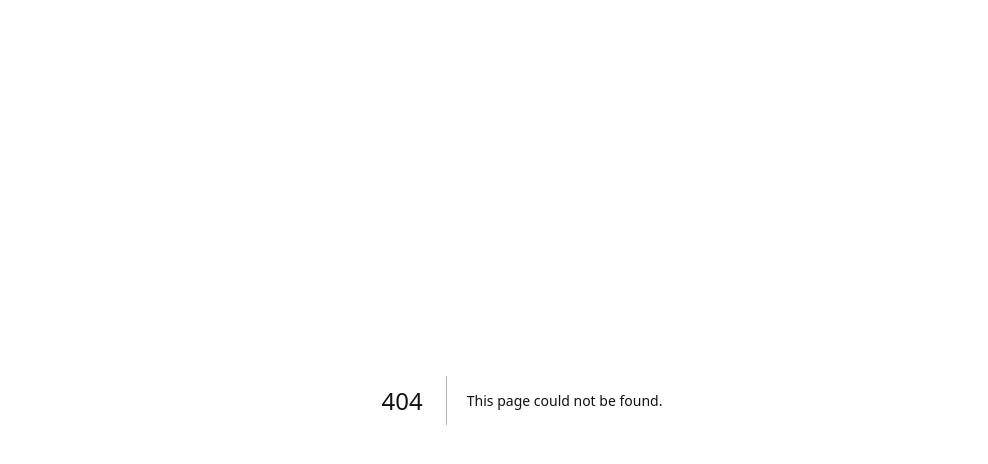
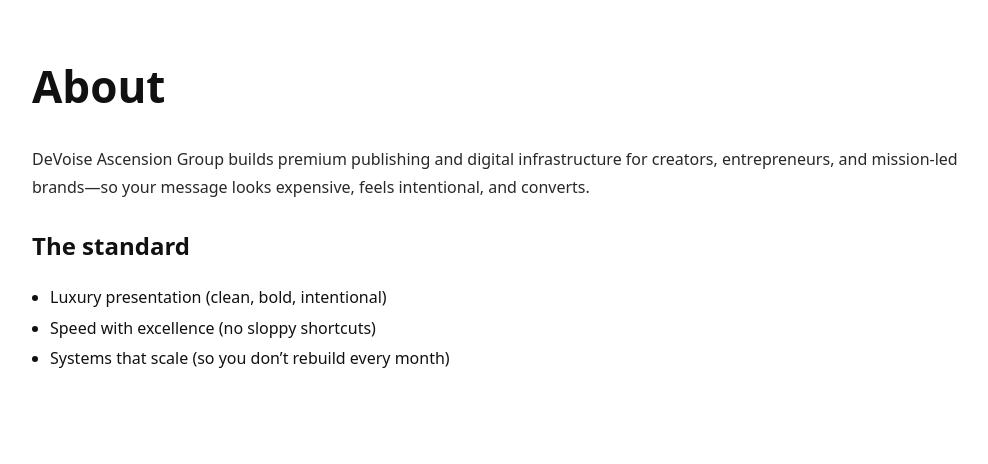
Before and after one commit to lavonnedevoise-svg/DONE-DEAL-DAG, a Next.js app: page /about in a window 1280 px wide. Before the commit this address had no page. Shown: the top 464 px of the page, without its empty margins (118-1106 px from the left). Built offline with nearby package versions, Linux system fonts and the light colour scheme.

Commit message:
Create AboutPage component with content and styles

```diff
--- /dev/null
+++ b/app/about/page.tsx
@@ -0,0 +1,20 @@
+export default function AboutPage() {
+  return (
+    <main style={{ padding: 56, fontFamily: "system-ui", maxWidth: 980, margin: "0 auto" }}>
+      <h1 style={{ fontSize: 44, marginTop: 0 }}>About</h1>
+
+      <p style={{ opacity: 0.9, lineHeight: 1.75 }}>
+        DeVoise Ascension Group builds premium publishing and digital infrastructure for creators,
+        entrepreneurs, and mission-led brands—so your message looks expensive, feels intentional,
+        and converts.
+      </p>
+
+      <h2 style={{ marginTop: 28 }}>The standard</h2>
+      <ul style={{ lineHeight: 1.9, paddingLeft: 18 }}>
+        <li>Luxury presentation (clean, bold, intentional)</li>
+        <li>Speed with excellence (no sloppy shortcuts)</li>
+        <li>Systems that scale (so you don’t rebuild every month)</li>
+      </ul>
+    </main>
+  );
+}
```
